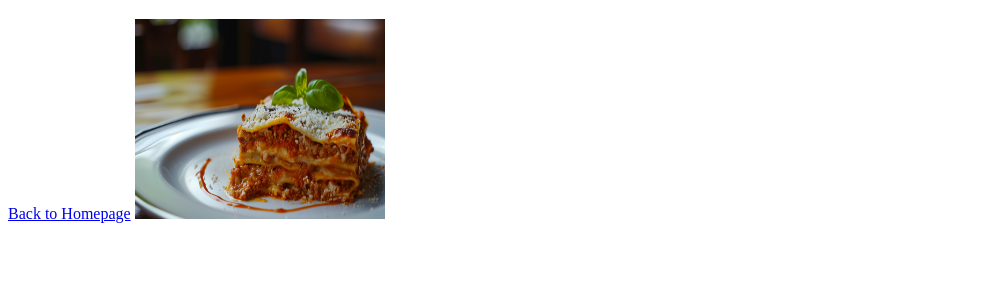
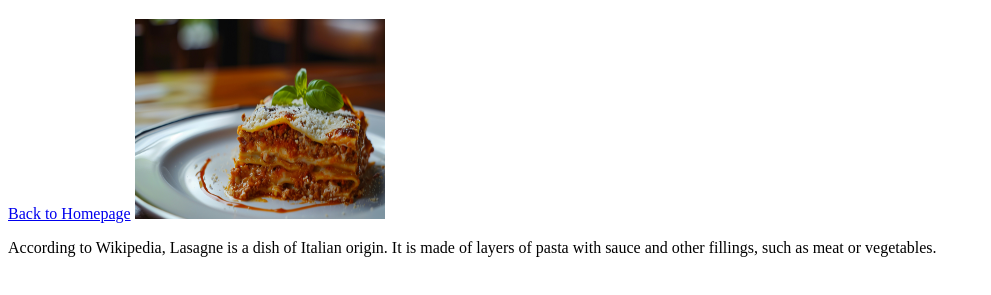
Before and after one commit to Topaas1/odin-recipes, a plain HTML site: page recipes/lasagna.html in a window 1280 px wide. Shown: the part 61-356 px from the top of the page, without its empty margins (0-991 px from the left). Drawn offline with Linux system fonts and the light colour scheme.

Commit message:
Add description of recipe to lasagna.html

```diff
--- a/recipes/lasagna.html
+++ b/recipes/lasagna.html
@@ -9,7 +9,7 @@
     <a href="../index.html">Back to Homepage</a>
 
     <img src="../img/lasagna.jpg" alt="A photo of lasagna" width="250" height="200">
-
+    <p>According to Wikipedia, Lasagne is a dish of Italian origin. It is made of layers of pasta with sauce and other fillings, such as meat or vegetables.</p>
 
 </body>
 </html>
```
